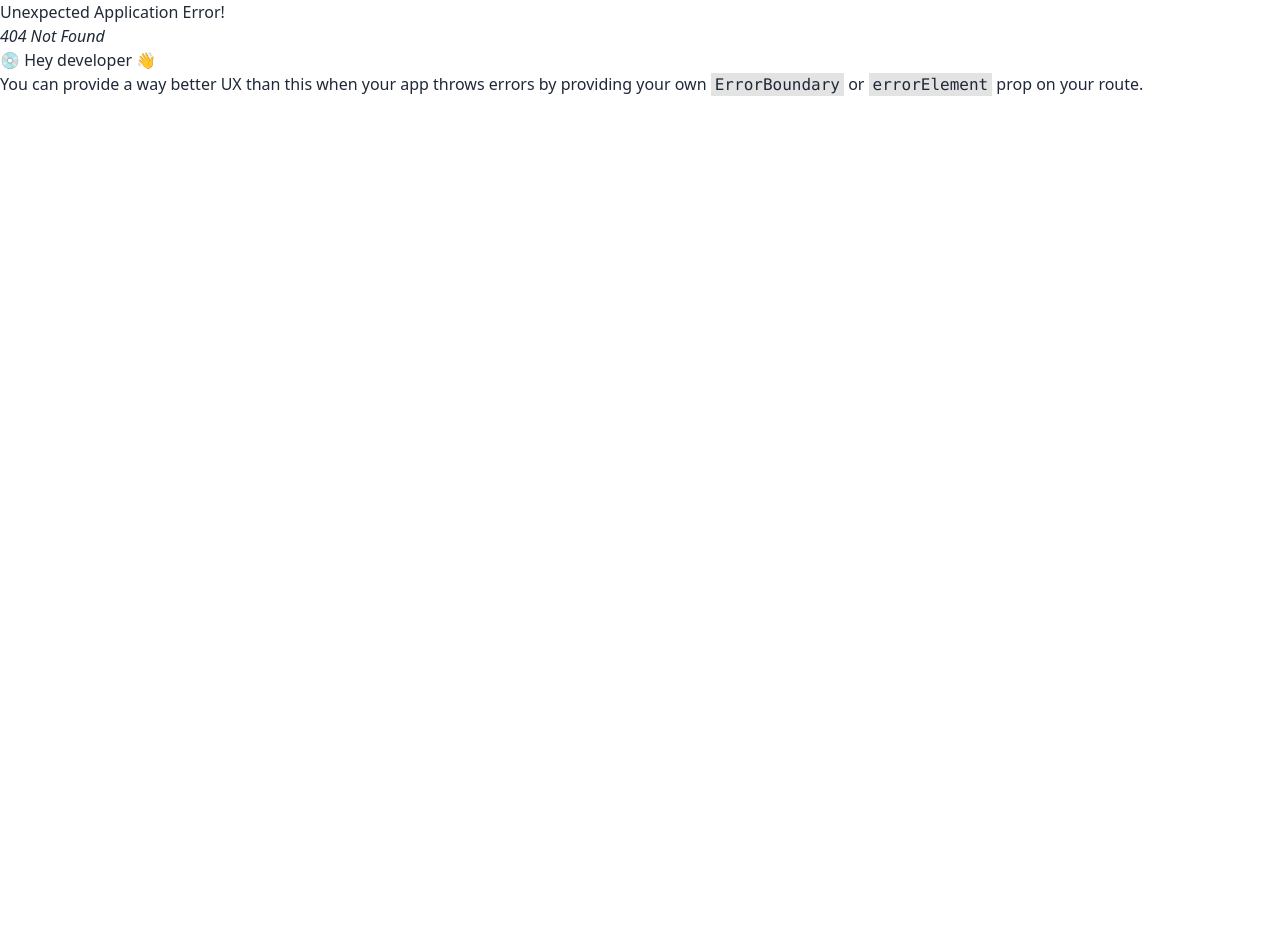
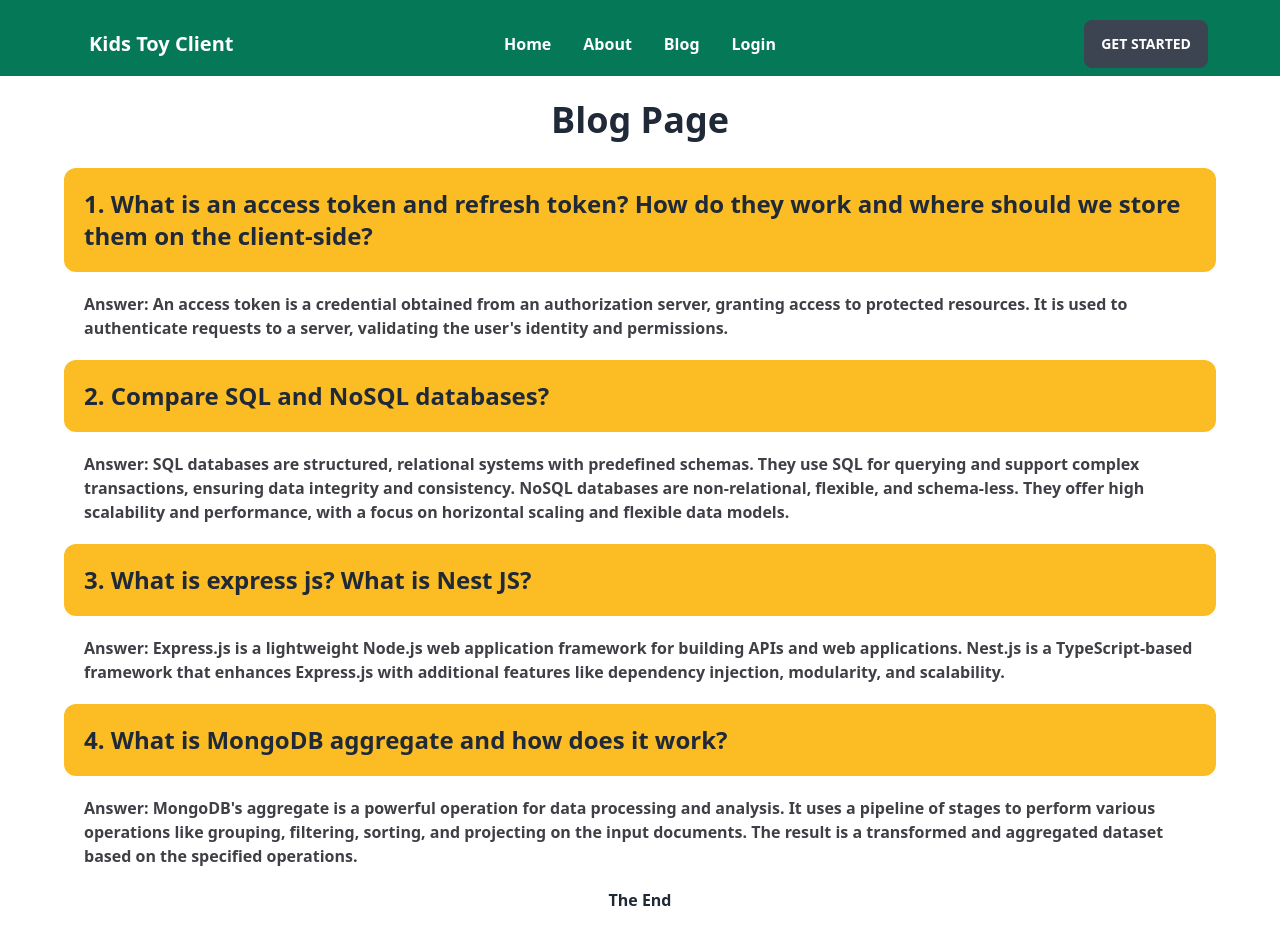
Before and after one commit to shakilahmedshuvo/Kids-toy-world-client, a React (Vite) app: page /blog in a window 1280 px wide. Before the commit this address had no page. Before the commit the page ends 800 px from the top, so only its background shows below. Built offline with nearby package versions, Linux system fonts and the light colour scheme.

Commit message:
add blog page

```diff
--- a/index.html
+++ b/index.html
@@ -1,13 +1,16 @@
 <!DOCTYPE html>
 <html lang="en">
+
 <head>
   <meta charset="UTF-8" />
   <link rel="icon" type="image/svg+xml" href="/vite.svg" />
   <meta name="viewport" content="width=device-width, initial-scale=1.0" />
-    <title>Vite + React</title>
+  <title>Kids Toy World</title>
 </head>
+
 <body>
   <div id="root"></div>
   <script type="module" src="/src/main.jsx"></script>
 </body>
+
 </html>
--- a/package.json
+++ b/package.json
@@ -11,11 +11,13 @@
   },
   "dependencies": {
     "daisyui": "^2.51.6",
+    "firebase": "^9.22.0",
     "localforage": "^1.10.0",
     "match-sorter": "^6.3.1",
     "react": "^18.2.0",
     "react-dom": "^18.2.0",
     "react-router-dom": "^6.11.1",
+    "react-tabs": "^6.0.1",
     "sort-by": "^1.2.0"
   },
   "devDependencies": {
--- /dev/null
+++ b/src/Components/Blog/Blog.jsx
@@ -0,0 +1,47 @@
+
+
+const Blog = () => {
+    return (
+        <div className="max-w-6xl mx-auto font-bold py-6">
+            <h1 className="text-4xl text-center pb-7">
+                Blog Page
+            </h1>
+
+            <h2 className="bg-warning p-5 rounded-xl text-2xl">
+                1. What is an access token and refresh token? How do they work and where should we store them on the client-side?
+            </h2>
+            <p className="text-1xl p-5 text-zinc-700 font-extrabold">
+                Answer: An access token is a credential obtained from an authorization server, granting access to protected resources. It is used to authenticate requests to a server, validating the user's identity and permissions.
+            </p>
+
+            <h2 className="bg-warning p-5 rounded-xl text-2xl">
+                2. Compare SQL and NoSQL databases?
+            </h2>
+            <p className="text-1xl p-5 text-zinc-700 font-extrabold">
+                Answer: SQL databases are structured, relational systems with predefined schemas. They use SQL for querying and support complex transactions, ensuring data integrity and consistency.
+                NoSQL databases are non-relational, flexible, and schema-less. They offer high scalability and performance, with a focus on horizontal scaling and flexible data models.
+            </p>
+
+            <h2 className="bg-warning p-5 rounded-xl text-2xl">
+                3. What is express js? What is Nest JS?
+            </h2>
+            <p className="text-1xl p-5 text-zinc-700 font-extrabold">
+                Answer:
+                Express.js is a lightweight Node.js web application framework for building APIs and web applications.
+                Nest.js is a TypeScript-based framework that enhances Express.js with additional features like dependency injection, modularity, and scalability.
+            </p>
+
+            <h2 className="bg-warning p-5 rounded-xl text-2xl">
+                4. What is MongoDB aggregate and how does it work?
+            </h2>
+            <p className="text-1xl p-5 text-zinc-700 font-extrabold">
+                Answer: MongoDB's aggregate is a powerful operation for data processing and analysis. It uses a pipeline of stages to perform various operations like grouping, filtering, sorting, and projecting on the input documents. The result is a transformed and aggregated dataset based on the specified operations.
+            </p>
+            <p className="text-center">
+                The End
+            </p>
+        </div>
+    );
+};
+
+export default Blog;
--- /dev/null
+++ b/src/Components/Footer/Footer.jsx
@@ -0,0 +1,10 @@
+
+const Footer = () => {
+    return (
+        <>
+
+        </>
+    );
+};
+
+export default Footer;
--- /dev/null
+++ b/src/Components/Header/Header.jsx
@@ -0,0 +1,11 @@
+import NavBar from "./NavBar";
+
+const Header = () => {
+    return (
+        <div>
+            <NavBar></NavBar>
+        </div>
+    );
+};
+
+export default Header;
--- /dev/null
+++ b/src/Components/Header/NavBar.jsx
@@ -0,0 +1,46 @@
+import { Link } from "react-router-dom";
+
+const NavBar = () => {
+    return (
+        <div className="bg-emerald-700 text-white">
+            <div className="navbar pt-5 max-w-6xl mx-auto">
+                <div className="navbar-start">
+                    <a className="btn btn-ghost normal-case text-xl font-bold">
+                        Kids Toy Client
+                    </a>
+                </div>
+                <div className="navbar-center hidden lg:flex">
+                    <ul className="menu menu-horizontal px-1 font-bold text-white">
+                        <li>
+                            <Link to='/'>
+                                Home
+                            </Link>
+                        </li>
+                        <li tabIndex={0}>
+                            <a>
+                                About
+                            </a>
+                        </li>
+                        <li>
+                            <Link to="/blog">
+                                Blog
+                            </Link>
+                        </li>
+                        <li>
+                            <Link to="/login">
+                                Login
+                            </Link>
+                        </li>
+                    </ul>
+                </div>
+                <div className="navbar-end">
+                    <a className="btn">
+                        Get started
+                    </a>
+                </div>
+            </div>
+        </div>
+    );
+};
+
+export default NavBar;
--- /dev/null
+++ b/src/Components/Home/Home.jsx
@@ -0,0 +1,11 @@
+import ToyTabs from "../ToyTabs/ToyTabs";
+
+const Home = () => {
+    return (
+        <div>
+            <ToyTabs></ToyTabs>
+        </div>
+    );
+};
+
+export default Home;
--- /dev/null
+++ b/src/Components/Login/Login.jsx
@@ -0,0 +1,11 @@
+
+
+const Login = () => {
+    return (
+        <div>
+            <h2>this is login</h2>
+        </div>
+    );
+};
+
+export default Login;
--- /dev/null
+++ b/src/Components/Registration/Registration.jsx
@@ -0,0 +1,11 @@
+
+
+const Registration = () => {
+    return (
+        <div>
+
+        </div>
+    );
+};
+
+export default Registration;
--- /dev/null
+++ b/src/Components/ToyTabs/ToyTabs.jsx
@@ -0,0 +1,22 @@
+import { Tab, Tabs, TabList, TabPanel } from 'react-tabs';
+import 'react-tabs/style/react-tabs.css';
+
+const ToyTabs = () => {
+    return (
+        <Tabs>
+            <TabList>
+                <Tab>Title 1</Tab>
+                <Tab>Title 2</Tab>
+            </TabList>
+
+            <TabPanel>
+                <h2>Any content 1</h2>
+            </TabPanel>
+            <TabPanel>
+                <h2>Any content 2</h2>
+            </TabPanel>
+        </Tabs>
+    );
+};
+
+export default ToyTabs;
--- /dev/null
+++ b/src/Layout/Main.jsx
@@ -0,0 +1,15 @@
+import { Outlet } from "react-router-dom";
+import Header from "../Components/Header/Header";
+import Footer from "../Components/Footer/Footer";
+
+const Main = () => {
+    return (
+        <div>
+            <Header></Header>
+            <Outlet></Outlet>
+            <Footer></Footer>
+        </div>
+    );
+};
+
+export default Main;
```
Also changed, not shown: src/main.jsx (+25 -3 lines), 1 other file (tests, documents, lock files or other folders). Lines whose indentation alone changed are shown as unchanged.
